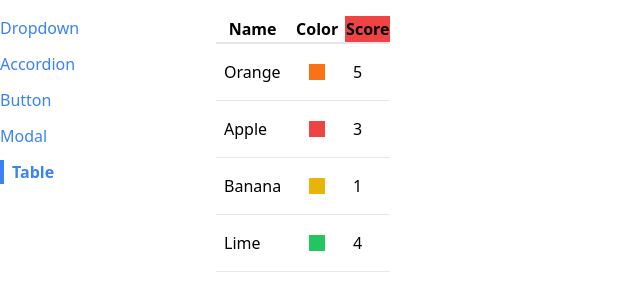
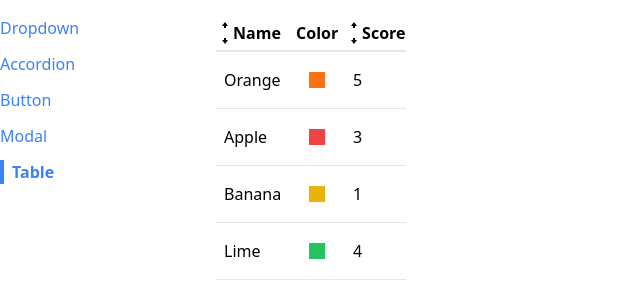
Before and after one commit to aumsoni2002/Reusable-React-Components, a React (Create React App) app: page /table in a window 1280 px wide. Shown: the top 300 px of the page, without its empty margins (0-640 px from the left). Built offline with nearby package versions, Linux system fonts and the light colour scheme.

Commit message:
Reusable Component Completed: Table with Sorting feature

```diff
--- /dev/null
+++ b/src/components/SortableTable.js
@@ -0,0 +1,108 @@
+import { useState } from "react";
+import { GoArrowSmallDown, GoArrowSmallUp } from "react-icons/go";
+import Table from "./Table";
+
+function SortableTable(props) {
+  const [sortOrder, setSortOrder] = useState(null);
+  const [sortBy, setSortBy] = useState(null);
+  const { config, data } = props;
+
+  const handleClick = (label) => {
+    if (sortBy && label !== sortBy) {
+      setSortOrder("asc");
+      setSortBy(label);
+      return;
+    }
+
+    if (sortOrder === null) {
+      setSortOrder("asc");
+      setSortBy(label);
+    } else if (sortOrder === "asc") {
+      setSortOrder("desc");
+      setSortBy(label);
+    } else if (sortOrder === "desc") {
+      setSortOrder(null);
+      setSortBy(null);
+    }
+  };
+
+  const updatedConfig = config.map((column) => {
+    if (!column.sortValue) {
+      return column;
+    }
+
+    return {
+      ...column,
+      header: () => (
+        <th
+          className="cursor-pointer hover:bg-gray-100"
+          onClick={() => handleClick(column.label)}
+        >
+          <div className="flex items-center">
+            {getIcons(column.label, sortBy, sortOrder)}
+            {column.label}
+          </div>
+        </th>
+      ),
+    };
+  });
+
+  // only sort data if sortOrder && sortBy are not null
+  // make a copy of the 'data' prop
+  // Find the correct sortValue function and use it for sorting.
+  let sortedData = data;
+  if (sortOrder && sortBy) {
+    const { sortValue } = config.find((column) => column.label === sortBy);
+    // below we are making use of spread operator on a prop so that we are not modifying the actual prop instead we are making a copy of it first
+    sortedData = [...data].sort((a, b) => {
+      const valueA = sortValue(a);
+      const valueB = sortValue(b);
+
+      const reverseOrder = sortOrder === "asc" ? 1 : -1;
+
+      if (typeof valueA === "string") {
+        return valueA.localeCompare(valueB) * reverseOrder;
+      } else {
+        return (valueA - valueB) * reverseOrder;
+      }
+    });
+  }
+
+  // the props also has a config object and after that we are passing a new config object.
+  // as we are passing the updatedConfig after the props, the updatedConfig will overwrite the config object that is in the props
+  return <Table {...props} data={sortedData} config={updatedConfig} />;
+}
+
+function getIcons(label, sortBy, sortOrder) {
+  if (label !== sortBy) {
+    return (
+      <div>
+        <GoArrowSmallUp />
+        <GoArrowSmallDown />
+      </div>
+    );
+  }
+
+  if (sortOrder === null) {
+    return (
+      <div>
+        <GoArrowSmallUp />
+        <GoArrowSmallDown />
+      </div>
+    );
+  } else if (sortOrder === "asc") {
+    return (
+      <div>
+        <GoArrowSmallUp />
+      </div>
+    );
+  } else if (sortOrder === "desc") {
+    return (
+      <div>
+        <GoArrowSmallDown />
+      </div>
+    );
+  }
+}
+
+export default SortableTable;
--- a/src/components/Table.js
+++ b/src/components/Table.js
@@ -13,6 +13,7 @@
 
   const renderedRows = data.map((rowData) => {
     const renderedCells = config.map((column) => {
+
       return (
         <td className="p-2" key={column.label}>
           {column.render(rowData)}
--- a/src/pages/TablePage.js
+++ b/src/pages/TablePage.js
@@ -1,4 +1,5 @@
-import Table from "../components/Table";
+// import Table from "../components/Table";
+import SortableTable from "../components/SortableTable";
 
 function TablePage() {
   const data = [
@@ -9,7 +10,11 @@
   ];
 
   const config = [
-    { label: "Name", render: (fruit) => fruit.name },
+    {
+      label: "Name",
+      render: (fruit) => fruit.name,
+      sortValue: (fruit) => fruit.name,
+    },
     {
       label: "Color",
       render: (fruit) => <div className={`p-2 m-3 ${fruit.color}`}></div>,
@@ -17,14 +22,16 @@
     {
       label: "Score",
       render: (fruit) => fruit.score,
-      header: () => <th className="bg-red-500">Score</th>,
+      sortValue: (fruit) => fruit.score,
+      // header: () => <th className="bg-red-500">Score</th>,
     },
   ];
 
   const keyFn = (fruit) => {
     return fruit.name;
   };
-  return <Table data={data} config={config} keyFn={keyFn} />;
+
+  return <SortableTable data={data} config={config} keyFn={keyFn} />;
 }
 
 export default TablePage;
```
